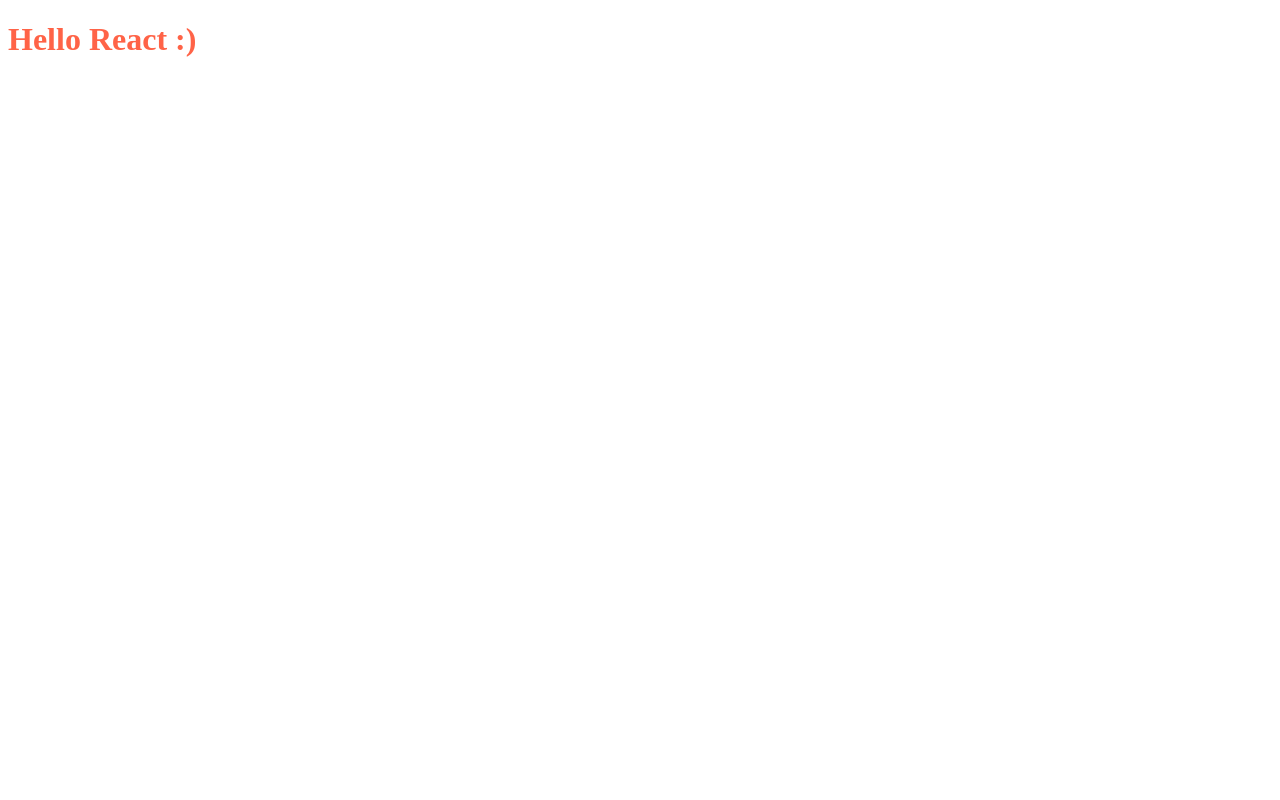
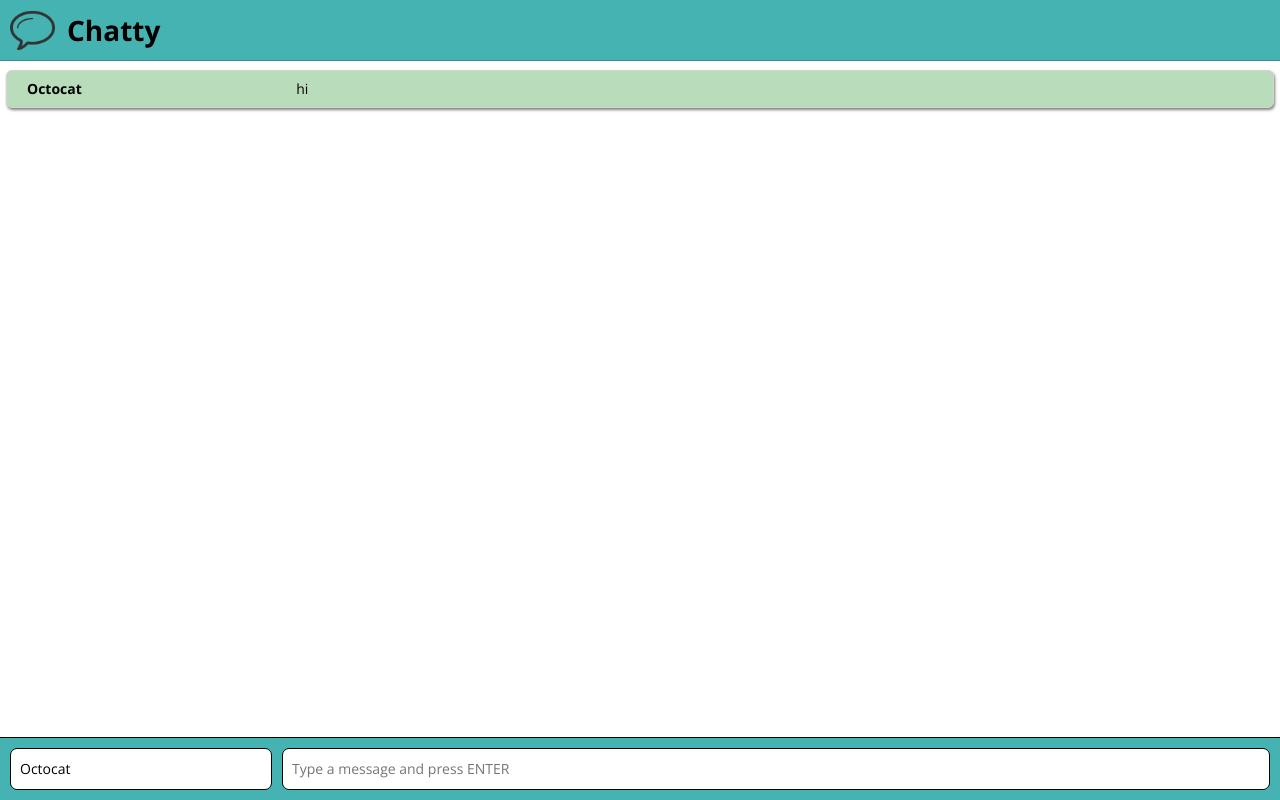
Before and after one commit to DavidFok/Chitty-Chatty, a React app: page / in a window 1280 px wide. Built offline with nearby package versions, Linux system fonts and the light colour scheme; no server answers.

Commit message:
implemented initial functionality with react, preparing to convert to websocket protocol

```diff
--- a/index.html
+++ b/index.html
@@ -1,11 +1,13 @@
-<!doctype html>
-<html lang="en">
+<!DOCTYPE html>
+<html>
 <head>
-    <meta charset="UTF-8">
-    <title>Hello React</title>
+  <meta charset="utf-8">
+  <title>Chatty</title>
+  <link rel="shortcut icon" href="bubble.png" type="image/png">
 </head>
 <body>
-  <div id="react-root"></div>
-  <script src="/build/bundle.js"></script>
+  <div id='react-root'>
+  </div>
+  <script src='/build/bundle.js'></script>
 </body>
 </html>
--- a/package.json
+++ b/package.json
@@ -6,7 +6,7 @@
   "scripts": {
     "lint": "eslint --ext .jsx,.js src",
     "test": "echo \"Error: no test specified\" && exit 1",
-    "start": "./node_modules/.bin/webpack-dev-server"
+    "start": "node server.js"
   },
   "repository": {
     "type": "git",
--- a/src/App.jsx
+++ b/src/App.jsx
@@ -1,10 +1,64 @@
 import React, {Component} from 'react';
+import Navbar from './Navbar.jsx';
+import Chatbar from './Chatbar.jsx';
+import MessageList from './MessageList.jsx';
 
 class App extends Component {
+  constructor(props) {
+    super(props);
+    this.state = {
+      currentUser: {name: 'Octocat'},
+      messages: [{
+        id: 1,
+        text: 'hi',
+        user: 'Octocat'
+      }],
+      socket: null
+    };
+  }
+
+  newMessage(messageText, user) {
+    const newMsgObj = {
+      id: Math.random(),
+      user: user,
+      text: messageText
+    };
+    const newMessages = this.state.messages.concat(newMsgObj);
+    this.setState({
+      currentUser: {name: user},
+      messages: newMessages
+    });
+  }
+
+  componentDidMount() {
+    console.log("componentDidMount \<App />");
+    const ws= new WebSocket(`ws:\//0.0.0.0:3001`);
+    var component = this;
+    ws.onopen = function (event) {
+      console.log('Connected to server');
+      component.setState({ socket: ws });
+    };
+
+    // setTimeout(() => {
+    //   console.log("Simulating incoming message");
+    //   // Add a new message to the list of messages in the data store
+    //   const newMessage = {id: 3, type: 'user', user: "Michelle", text: "Hello there!"};
+    //   const messages = this.state.messages.concat(newMessage)
+    //   // Update the state of the app component.
+    //   // Calling setState will trigger a call to render() in App and all child components.
+    //   this.setState({messages: messages})
+    // }, 3000);
+  }
+
   render() {
     return (
-      <h1>Hello React :)</h1>
+      <div>
+        <Navbar/>
+        <MessageList messages={this.state.messages}/>
+        <Chatbar newMessage={this.newMessage.bind(this)} currentUser={this.state.currentUser.name}/>
+      </div>
     );
   }
 }
+
 export default App;
--- /dev/null
+++ b/src/Chatbar.jsx
@@ -0,0 +1,57 @@
+import React, {Component} from 'react';
+
+class Chatbar extends Component {
+  constructor(props) {
+    super(props);
+    this.state = {
+      messageText: '',
+      userText: this.props.currentUser
+    };
+  }
+
+  onMessageTextChange(event) {
+    this.setState({messageText: event.target.value});
+  }
+
+  onUserTextChg(event) {
+    this.setState({userText: event.target.value});
+  }
+
+  onMessageKeyPress(event) {
+    //Adds "Anonymous" user to message if no User is submitted
+    let userTxt = () => {
+      if (this.state.userText === '') {
+        return "Anonumouse";
+      }
+      return this.state.userText;
+    }
+
+    //Message is submitted
+    if (event.key === 'Enter') {
+      this.props.newMessage(this.state.messageText, userTxt());
+      this.setState({
+        messageText: ''
+      });
+    }
+  }
+
+  render() {
+    return (
+      <footer className="chatbar">
+        <input
+          value={this.state.userText}
+          onChange={this.onUserTextChg.bind(this)}
+          className="chatbar-username"
+          placeholder="Name (Optional)" />
+        <input
+          value={this.state.messageText}
+          onChange={this.onMessageTextChange.bind(this)}
+          className="chatbar-message"
+          placeholder="Type a message and press ENTER"
+          onKeyPress={this.onMessageKeyPress.bind(this)} />
+      </footer>
+    );
+  }
+}
+
+export default Chatbar;
--- /dev/null
+++ b/src/MessageList.jsx
@@ -0,0 +1,22 @@
+import React, {Component} from 'react';
+
+class MessageList extends Component {
+  render() {
+    const messages = this.props.messages.map((message) => {
+      return (
+        <div key={message.id} className="message">
+          <span className="message-username">{message.user}</span>
+          <span className="message-content">{message.text}</span>
+        </div>
+      );
+    });
+
+    return (
+      <div className="messages">
+        {messages}
+      </div>
+    );
+  }
+}
+
+export default MessageList;
--- /dev/null
+++ b/src/Navbar.jsx
@@ -0,0 +1,14 @@
+import React, {Component} from 'react';
+
+class Navbar extends Component {
+  render() {
+    return (
+      <nav className="navbar">
+      <img className="logo" src="bubble.png" />
+        <a href="/" className="navbar-brand">Chatty</a>
+      </nav>
+    );
+  }
+}
+
+export default Navbar;
--- a/src/index.jsx
+++ b/src/index.jsx
@@ -2,6 +2,7 @@
 
 // Load up the application styles
 require("../styles/application.scss");
+
 
 // Render the top-level React component
 import React from 'react';
--- a/styles/application.scss
+++ b/styles/application.scss
@@ -1,2 +1,4 @@
 // This is the top-level scss file. Import all other files in here.
+@import url("https://fonts.googleapis.com/css?family=Open+Sans:400,400italic,700");
+@import url("https://cdnjs.cloudflare.com/ajax/libs/normalize/4.2.0/normalize.min.css");
 @import 'home';
--- a/styles/home.scss
+++ b/styles/home.scss
@@ -1,3 +1,99 @@
-h1 {
-  color: tomato;
+
+body {
+  background: white;
+  color: black;
+  font-family: 'Open Sans', sans-serif;
+  font-size: 14px;
+  margin: 70px 0;
 }
+
+.chatbar {
+  background: #46B3B3;
+  border-top: 1px solid black;
+  bottom: 0;
+  display: flex;
+  left: 0;
+  padding: 5px;
+  position: fixed;
+  right: 0;
+}
+
+.chatbar-message,
+.chatbar-username {
+  border: 1px solid black;
+  border-radius: 7px;
+  display: block;
+  height: 40px;
+  line-height: 40px;
+  margin: 5px;
+  padding: 0 9px;
+}
+
+.chatbar-message {
+  flex: 8;
+}
+
+.chatbar-username {
+  flex: 2;
+}
+
+.message {
+  background-color: #B9DCBB;
+  display: flex;
+  padding: 5px;
+  border: 1px solid lightgrey;
+  border-radius: 6px;
+  box-shadow: 1px 2px 3px grey;
+  margin: 6px;
+}
+
+.message.system {
+  font-style: italic;
+  padding: 5px 20px;
+}
+
+.message-content,
+.message-username {
+  overflow: hidden;
+  margin: 5px;
+  padding: 0 10px;
+}
+
+.message-content {
+  flex: 8;
+}
+
+.message-username {
+  flex: 2;
+  font-weight: 700;
+}
+
+.navbar {
+  background: #46B3B3;
+  border-bottom: 1px solid #3F8E8E;
+  height: 60px;
+  left: 0;
+  padding: 0 10px;
+  position: fixed;
+  right: 0;
+  top: 0;
+}
+
+.navbar-brand {
+  color: inherit;
+  display: block;
+  float: left;
+  font-weight: 700;
+  font-size: 28px;
+  height: 60px;
+  line-height: 60px;
+  padding: 0 10px 0 12px;
+  text-decoration: none;
+}
+
+.navbar > .logo{
+  float: left;
+  padding: 7.5px 0 7.5px 0;
+  height: 45px;
+  width: 45px;
+}
```
Also changed, not shown: bubble.png (added), 1 other file (tests, documents, lock files or other folders).
